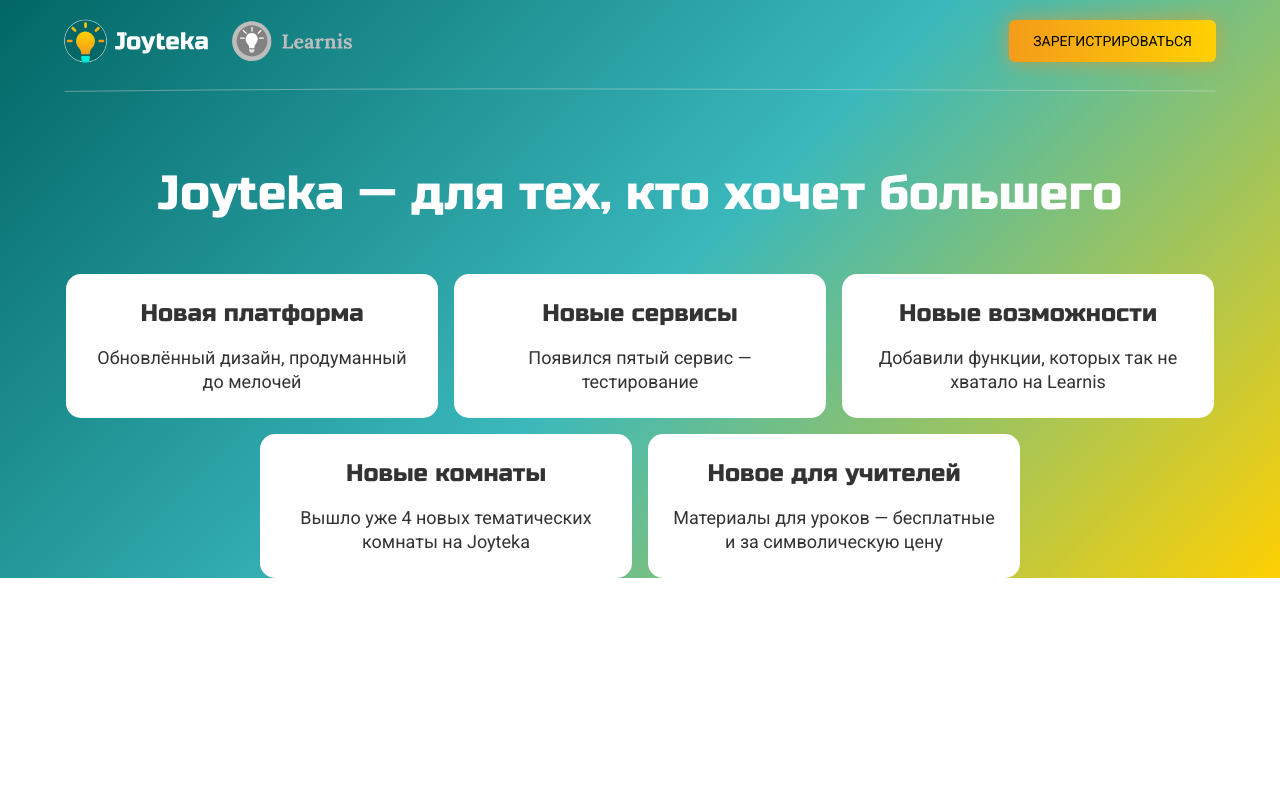
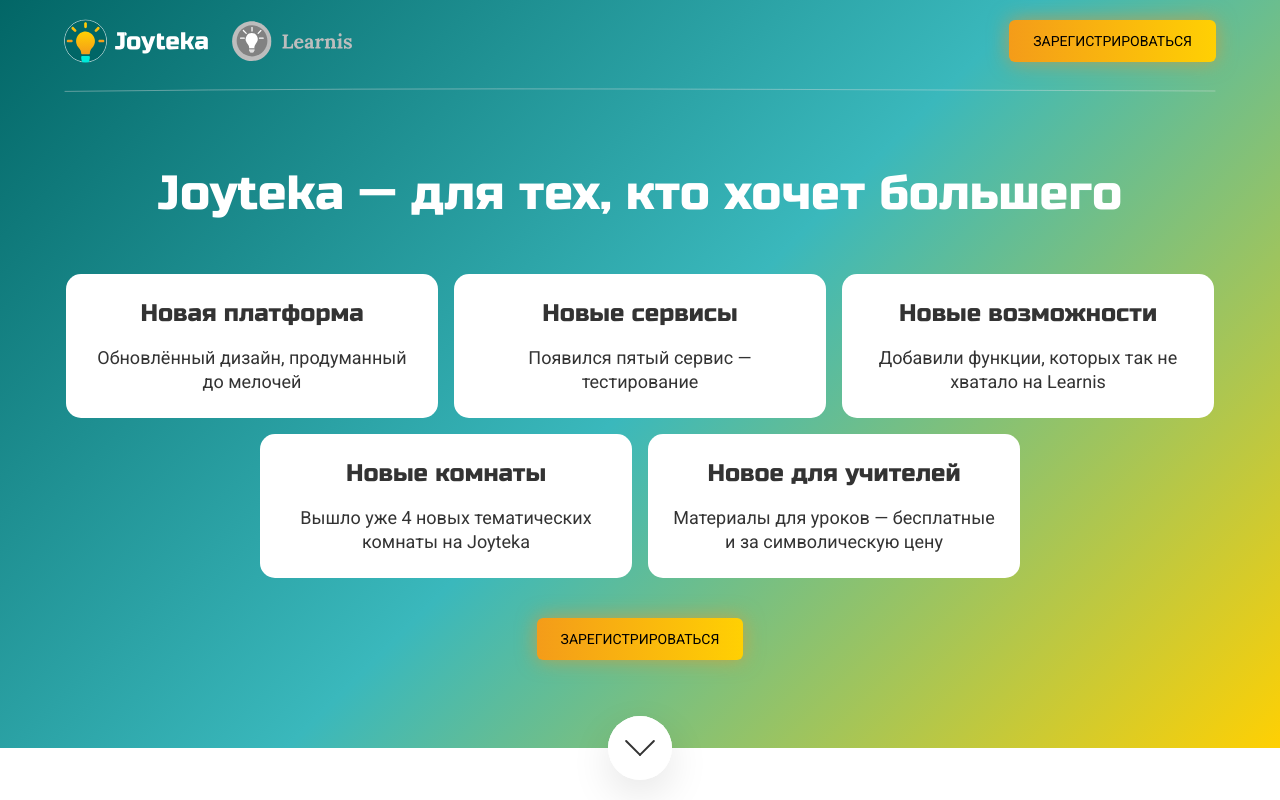
Before and after one commit to Orehouse/joy-landing, a Next.js app: page / in a window 1280 px wide. Built offline with nearby package versions, Linux system fonts and the light colour scheme.

Commit message:
Add buttons to HeadBlock

```diff
--- a/components/HeadBlock/HeadBlock.js
+++ b/components/HeadBlock/HeadBlock.js
@@ -3,6 +3,8 @@
 
 import styles from './HeadBlock.module.scss';
 import HeadBlockCards from './_Cards/HeadBlockCards';
+import Button from '../ui/Button/Button';
+import ScrollButton from '../ui/ScrollButton/ScrollButton';
 
 const cardsData = [
   {
@@ -31,7 +33,11 @@
   return <BlockTemplate backgroundClassName={styles.background}>
     <HeadBlockHeader/>
     <h1 className={styles.title}>Joyteka — для тех, кто хочет большего</h1>
-    <HeadBlockCards cards={cardsData}/>
+    <div className={styles.mobileReverse}>
+      <HeadBlockCards cards={cardsData}/>
+      <div className={styles.register}><Button>Зарегистрироваться</Button></div>
+    </div>
+    <div className={styles.scrollSection}><ScrollButton/></div>
   </BlockTemplate>;
 }
 
--- a/components/HeadBlock/HeadBlock.module.scss
+++ b/components/HeadBlock/HeadBlock.module.scss
@@ -27,3 +27,33 @@
     margin-bottom: 6*$baseIndent;
   }
 }
+
+.register {
+  text-align: center;
+  margin-top: 5*$baseIndent;
+  @media (max-width: $sm) {
+    margin-top: 0;
+    margin-bottom: 7*$baseIndent;
+  }
+}
+
+.mobileReverse {
+  @media (max-width: $sm) {
+    display: flex;
+    flex-flow: column-reverse;
+  }
+}
+
+.scrollSection {
+  height: 4*$baseIndent;
+  text-align: center;
+  @media (min-width: $xs) {
+    margin-top: 7*$baseIndent;
+  }
+  @media (min-width: $sm) {
+    margin-top: 5*$baseIndent;
+  }
+  @media (min-width: $xl) {
+    margin-top: 7*$baseIndent;
+  }
+}
--- a/styles/globals.scss
+++ b/styles/globals.scss
@@ -2,7 +2,7 @@
   box-sizing: border-box;
 }
 
-html, body, div, span, object, iframe, figure, h1, h2, h3, h4, h5, h6, p, blockquote, pre, a, code, em, img, small, strike, strong, sub, sup, tt, b, u, i, ol, ul, li, fieldset, form, label, table, caption, tbody, tfoot, thead, tr, th, td, main, canvas, embed, footer, header, nav, section, video {
+html, body, div, span, object, iframe, figure, h1, h2, h3, h4, h5, h6, p, blockquote, pre, a, code, em, img, small, strike, strong, sub, sup, tt, b, u, i, ol, ul, li, fieldset, form, label, table, caption, tbody, tfoot, thead, tr, th, td, main, canvas, embed, footer, header, nav, section, video, button {
   margin: 0;
   padding: 0;
   border: 0;
```
